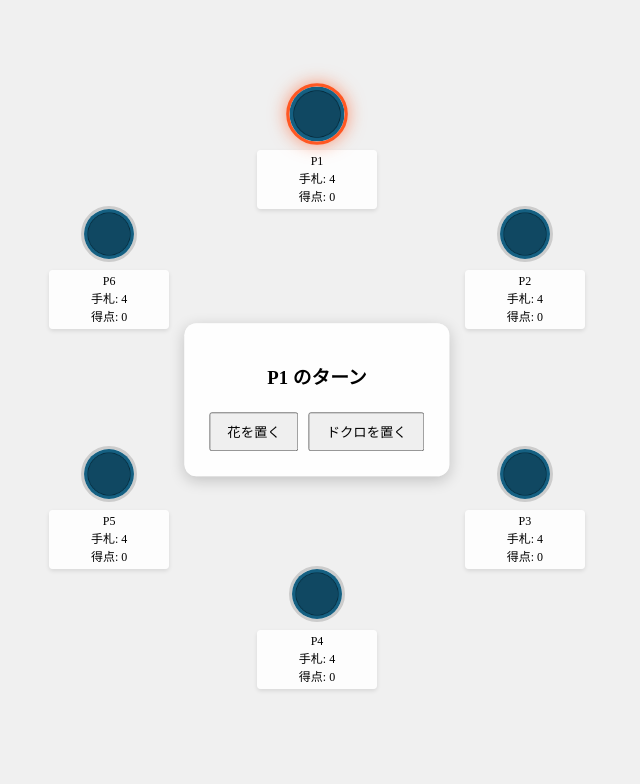
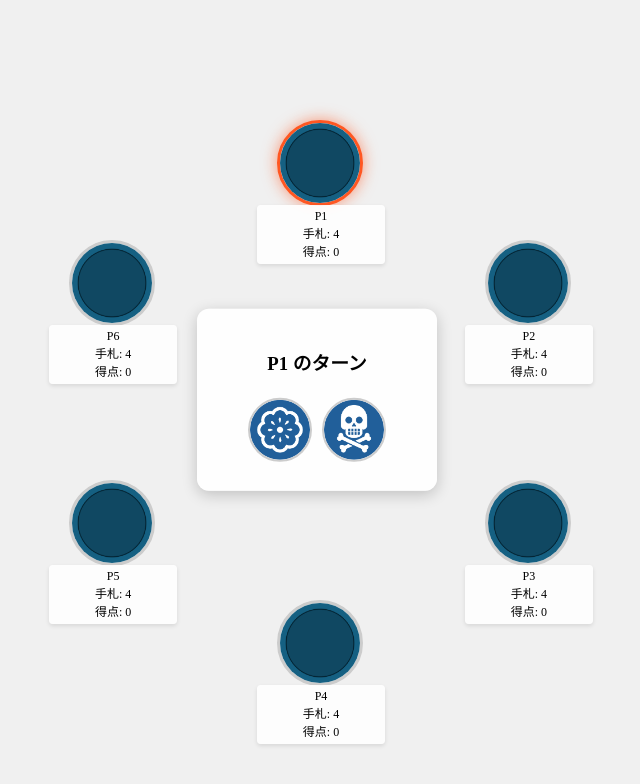
Before and after one commit to TanimotoRyushin/SKULL, a plain HTML site: page skull.html in a window 1280 px wide. Shown: the whole page, without its empty margins (323-963 px from the left). Drawn offline with Linux system fonts and the light colour scheme.

Commit message:
Add coaster head and tail images; update game logic for rendering cards

```diff
--- a/skull.css
+++ b/skull.css
@@ -15,43 +15,57 @@ body {
     position: absolute;
     transform: translate(-50%, -50%);
     text-align: center;
-    width: 120px;
+    width: 80px;
+    height: 80px;
     transition: all 0.3s;
 }
 .player-wrapper.active .player-avatar {
     border-color: #ff5722;
     box-shadow: 0 0 15px rgba(255, 87, 34, 0.6);
-    transform: scale(1.1);
 }
 .player-avatar {
-    width: 50px;
-    height: 50px;
+    width: 100%;
+    height: 100%;
     border-radius: 50%;
     border: 3px solid #ccc;
     object-fit: cover;
     background-color: #fff;
+    position: absolute;
+    top: 0;
+    left: 0;
+    z-index: 1;
 }
 .player-info {
     font-size: 12px;
     background: rgba(255, 255, 255, 0.9);
     padding: 4px;
     border-radius: 4px;
-    margin-top: 4px;
+    margin-top: 85px; /* アバターの下に配置 */
+    width: 120px;
+    margin-left: -20px; /* 中央寄せ調整 */
     box-shadow: 0 2px 4px rgba(0,0,0,0.1);
+    position: relative;
+    z-index: 3;
 }
 .card-stack {
-    margin-top: 5px;
-    min-height: 20px;
-    display: flex;
-    justify-content: center;
+    position: absolute;
+    top: 0;
+    left: 0;
+    width: 100%;
+    height: 100%;
+    z-index: 2;
 }
 .card-disc {
-    width: 40px;
-    height: 10px;
+    width: 100%;
+    height: 100%;
     background-color: #333;
-    border: 1px solid #fff;
+    border: 2px solid #fff;
     border-radius: 50%;
-    margin-top: -5px;
+    position: absolute;
+    top: 0;
+    left: 0;
+    box-sizing: border-box;
+    overflow: hidden;
 }
 #controls {
     position: absolute;
@@ -71,3 +85,16 @@ body {
     padding: 8px 16px;
     cursor: pointer;
 }
+.control-img-btn {
+    width: 60px;
+    height: 60px;
+    border-radius: 50%;
+    border: 2px solid #ccc;
+    margin: 5px;
+    cursor: pointer;
+    transition: transform 0.2s;
+}
+.control-img-btn:hover {
+    transform: scale(1.1);
+    border-color: #ff5722;
+}
--- a/skull.js
+++ b/skull.js
@@ -1,7 +1,9 @@
 const container = document.getElementById('container');
     const playerCount = 6; // プレイヤー人数
 const radius = 240; // 円の半径
-const imagePath = './img/coaster.png'; // 画像のパス（ここを確認してください）
+const imagePath = './img/coaster_head.png';
+const headPath = './img/skull.png'; // ドクロ (Head)
+const tailPath = './img/flower.png'; // 花 (Tail)
 
 // ゲーム状態変数
 let players = [];
@@ -122,11 +124,21 @@ function renderBoard() {
         const stackDiv = document.createElement('div');
         stackDiv.className = 'card-stack';
         player.stack.forEach((card, idx) => {
-            const disc = document.createElement('div');
+            const disc = document.createElement('div'); // カードのコンテナ
             disc.className = 'card-disc';
+
+            // 少しずらして配置して枚数感を出す（オプション）
+            // disc.style.transform = `translate(${idx * 2}px, ${idx * -2}px)`;
+
             if (card.revealed) {
-                disc.style.backgroundColor = card.type === 'skull' ? '#000' : '#e91e63';
-                disc.style.borderColor = card.type === 'skull' ? '#f00' : '#fff';
+                disc.style.backgroundColor = 'transparent';
+                disc.style.border = 'none';
+                const img = document.createElement('img');
+                img.src = card.type === 'skull' ? headPath : tailPath;
+                img.style.width = '100%';
+                img.style.height = '100%';
+                img.style.borderRadius = '50%';
+                disc.appendChild(img);
             }
             // めくりフェーズでクリック可能にする
             if (phase === 'reveal' && i !== highestBidderIndex && !card.revealed && idx === player.stack.length - 1) {
@@ -154,13 +166,15 @@ function renderControls() {
         if (player.hand.length > 0) {
             ['flower', 'skull'].forEach(type => {
                 if (player.hand.includes(type)) {
-                    const btn = document.createElement('button');
-                    btn.textContent = type === 'flower' ? '花を置く' : 'ドクロを置く';
-                    btn.onclick = () => {
+                    const imgBtn = document.createElement('img');
+                    imgBtn.src = type === 'flower' ? tailPath : headPath;
+                    imgBtn.className = 'control-img-btn';
+                    imgBtn.title = type === 'flower' ? '花を置く' : 'ドクロを置く';
+                    imgBtn.onclick = () => {
                         player.playCard(type);
                         nextTurn();
                     };
-                    controlsDiv.appendChild(btn);
+                    controlsDiv.appendChild(imgBtn);
                 }
             });
         }
```
Also changed, not shown: img/coaster_head.png (renamed from img/coaster.png), img/coaster_tail.png (added).
